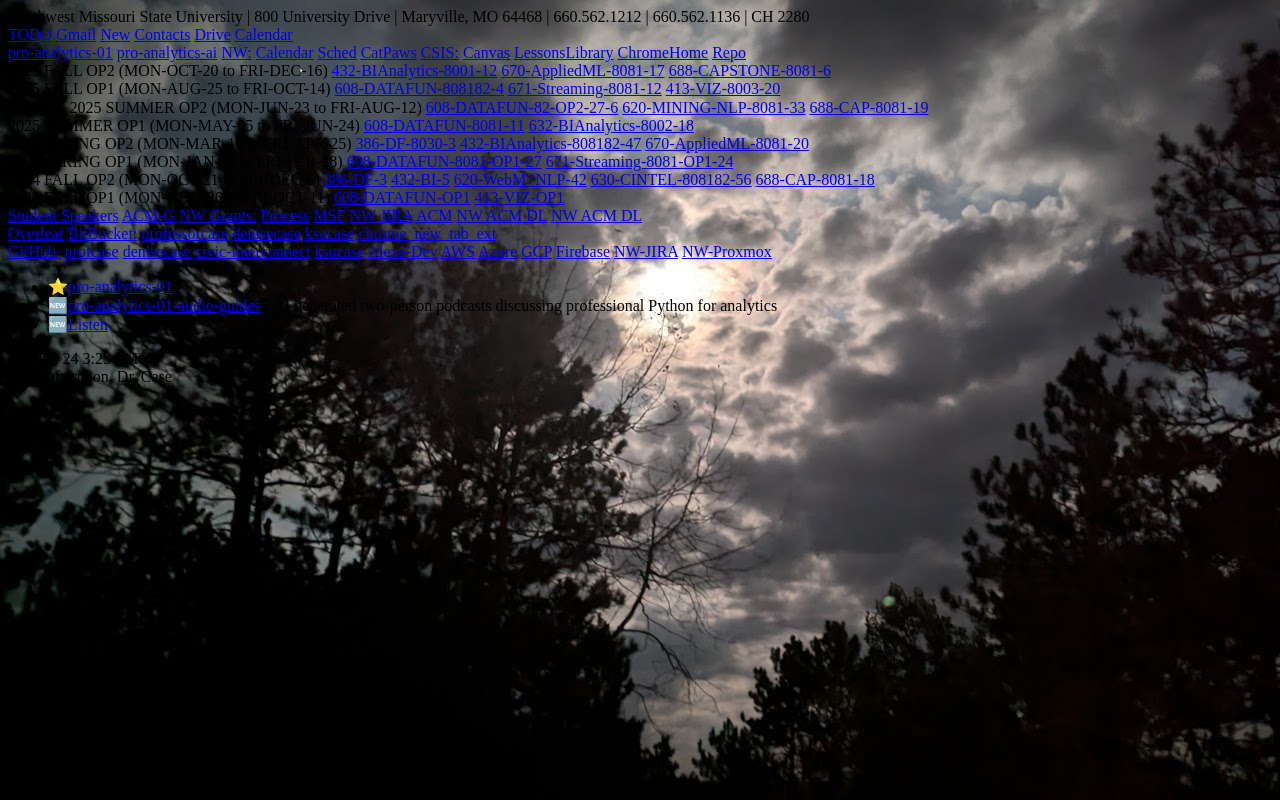
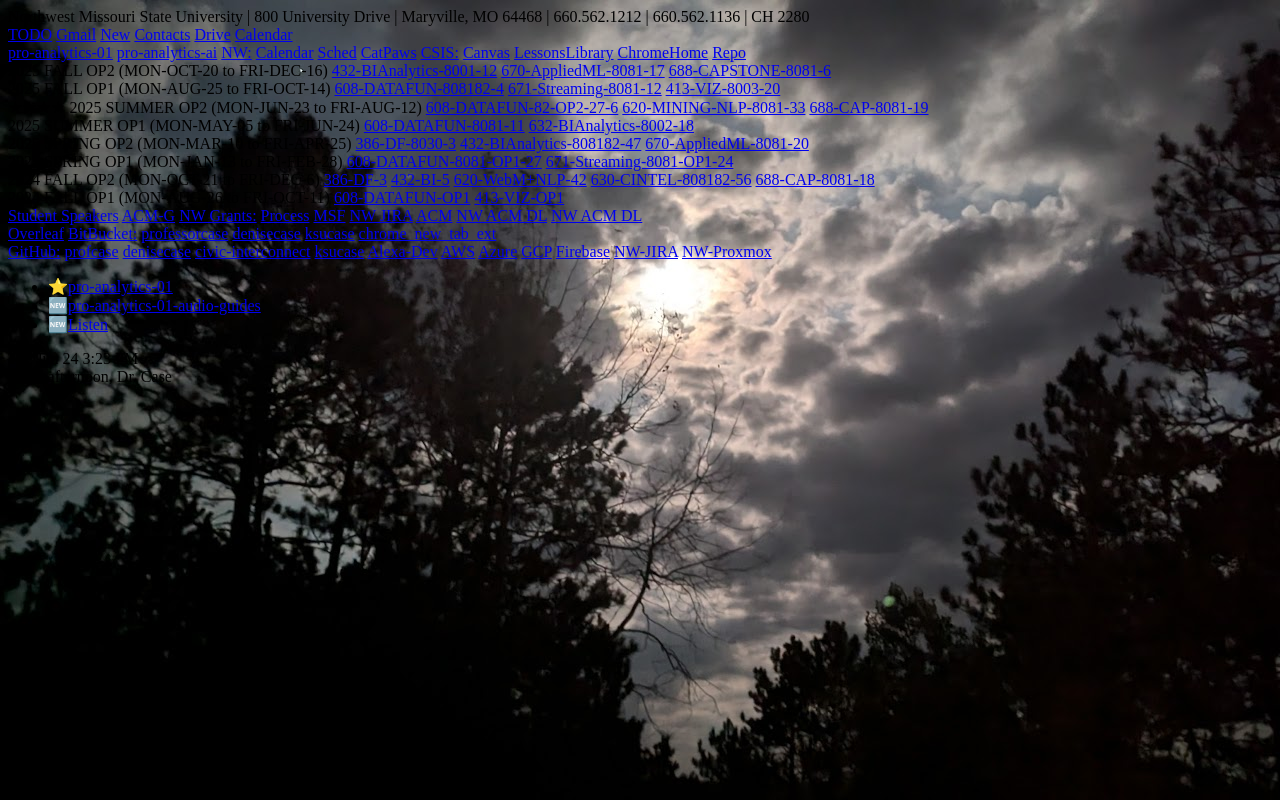
Before and after one commit to denisecase/chrome_new_tab_ext, a website with bundled scripts: page tab.html in a window 1280 px wide. Built offline with nearby package versions, Linux system fonts and the light colour scheme; no server answers.

Commit message:
2025 Su OP2

```diff
--- a/tab.html
+++ b/tab.html
@@ -360,8 +360,7 @@
           <ul>
             <li>⭐<a href="https://github.com/denisecase/pro-analytics-01">pro-analytics-01</a></li>
             <li>🆕<a
-                href="https://github.com/denisecase/pro-analytics-01-audio-guides">pro-analytics-01-audio-guides</a> -
-              AI generated two-person podcasts discussing professional Python for analytics</li>
+                href="https://github.com/denisecase/pro-analytics-01-audio-guides">pro-analytics-01-audio-guides</a></li>
             <li>🆕<a href="https://denisecase.github.io/pro-analytics-01-audio-guides/" rel="nofollow">Listen</a></li>
           </ul>
         </div>
```
